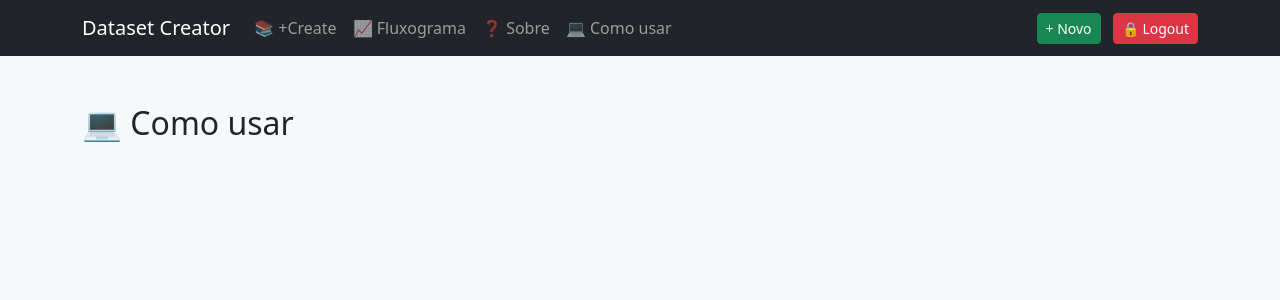
After one commit to daikisuga/fullStack-project, a Flask app: page /comoUsar in a window 1280 px wide. The commit adds this page. Shown: the top 300 px of the page. Run offline with Flask 3, Linux system fonts and the light colour scheme.

Commit message:
commit
* criacao e configuracao para aba de "como usar"

```diff
--- a/app/routes/routes.py
+++ b/app/routes/routes.py
@@ -93,6 +93,11 @@ def chamados():
 @upload_bp.route('/sobre')
 def sobre():
     return render_template('sobre.html')
+
+#Rota Como usar
+@upload_bp.route('/comoUsar')
+def comoUsar():
+    return render_template('comoUsar.html')
 
 #Login
 @upload_bp.route('/login', methods=['GET','POST'])
--- a/app/templates/base.html
+++ b/app/templates/base.html
@@ -21,7 +21,10 @@
                     <a href="/fluxograma" class="nav-link">📈 Fluxograma</a>
                 </li>
                 <li class="nav-item">
-                    <a href="/sobre" class="nav-link">❓Sobre</a>
+                    <a href="/sobre" class="nav-link">❓ Sobre</a>
+                </li>
+                <li class="nav-item">
+                    <a href="/comoUsar" class="nav-link">💻 Como usar</a>
                 </li>
             </ul>
         </div>
--- /dev/null
+++ b/app/templates/comoUsar.html
@@ -0,0 +1,7 @@
+{% extends "base.html" %}
+
+{% block title %}💻 Como usar{% endblock %}
+
+{% block content %}
+<h2>💻 Como usar</h2>
+{% endblock %}
--- a/app/templates/sobre.html
+++ b/app/templates/sobre.html
@@ -1,9 +1,9 @@
 {% extends "base.html" %}
 
-{% block title %}❓Sobre{% endblock %}
+{% block title %}❓ Sobre{% endblock %}
 
 {% block content %}
-<h2>❓Sobre</h2>
+<h2>❓ Sobre</h2>
 <div class="container py-4">
     <div class="row">
         <h4 class="mb-4">🏁 Foco do Projeto</h4>
```
